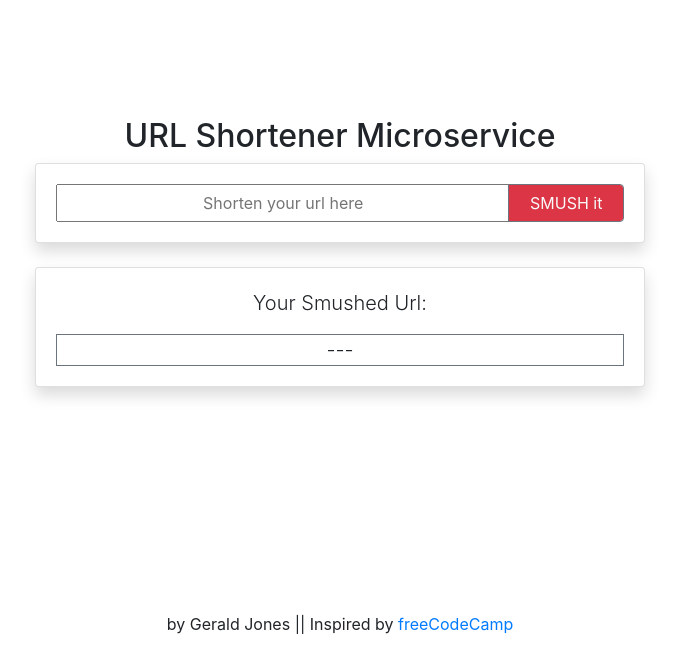
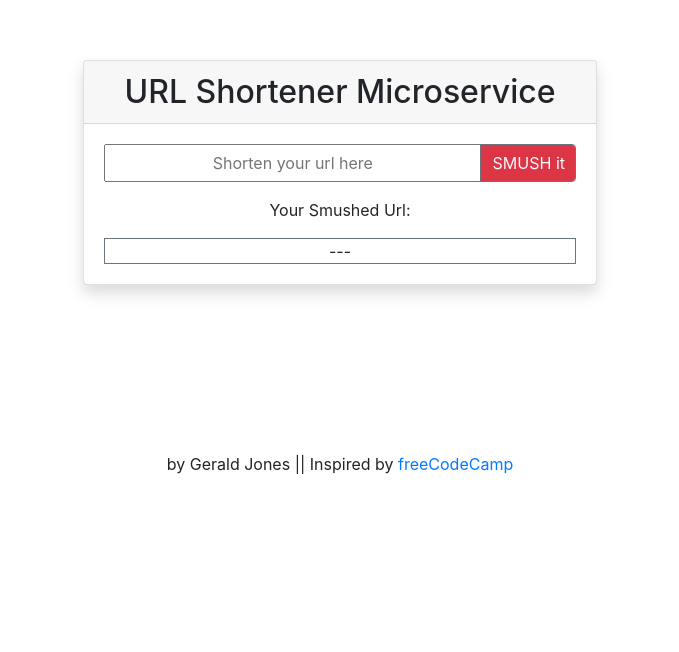
Before and after one commit to znematoadz/URLshortener, a website: page views/index.html in a window 1280 px wide. Shown: the part 148-800 px from the top of the page, without its empty margins (300-979 px from the left). Drawn offline with nearby package versions, Linux system fonts and the light colour scheme; files whose address does not match are found by name.

Commit message:
🎎😀 Updated with Glitch

```diff
--- a/public/css/style.css
+++ b/public/css/style.css
@@ -27,13 +27,6 @@ a {
 	color: #2574A9;
 }
 
-form {
-
-  border-radius: 5px;
-  margin:  auto;
-  padding: 20px;
-
-}
 
 
 
--- a/views/index.html
+++ b/views/index.html
@@ -10,31 +10,29 @@
      <link rel="stylesheet" href="https://stackpath.bootstrapcdn.com/bootstrap/4.2.1/css/bootstrap.min.css" integrity="sha384-GJzZqFGwb1QTTN6wy59ffF1BuGJpLSa9DkKMp0DgiMDm4iYMj70gZWKYbI706tWS" crossorigin="anonymous">
    </head>
 
-   <body class="d-flex justify-content-center align-items-center">
-      <div class="col-sm-8 col-xl-6 text-center">
+   <body class="d-flex justify-content-center align-items-center flex-column ">
+      <div class="col-xs-8 col-xl-6 text-center h-50">
 
+     <div class="d-flex card shadow m-5">
+        <h2 class="card-header " >URL Shortener Microservice</h2>
 
-        <h2>URL Shortener Microservice</h2>
-
-
-        <form id="url-form" class="form-group d-flex card shadow mb-4" action="api/shorturl/new" method="POST">
+        <div class="card-body ">
+        <form id="url-form" class="form-group " action="api/shorturl/new" method="POST">
           <div class="input-group">
-
-
           <input id="url-input" class="input-group-prepend" type="text" name="url" placeholder="Shorten your url here">
           <input class="form-control input-group-append bg-danger text-light btn btn-outline-secondary" type="submit" value="SMUSH it">
           </div>
         </form>
-        <div class="d-flex lead card card-body shadow mt-3">
 
-        <p id="card-header">Your Smushed Url:</p>
+
+        <p id="card-body">Your Smushed Url:</p>
         <div id="short-url"  class="border border-secondary">
           ---
         </div>
           </div>
-
+        </div>
       </div>
-      <div class="footer fixed-bottom text-center">
+      <div class="footer text-center">
         <p>
           by Gerald Jones || Inspired by <a href="http://www.freecodecamp.com">freeCodeCamp</a>
         </p>
```
